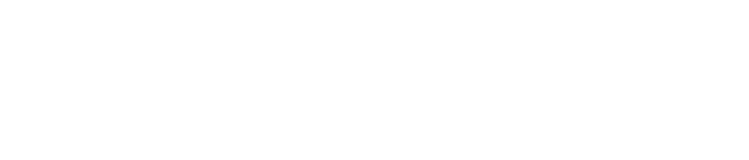
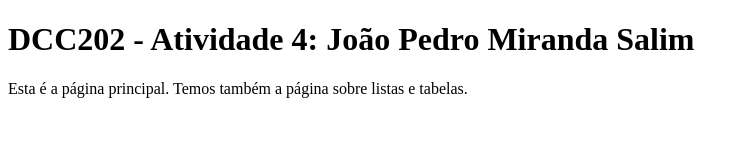
Before and after one commit to ufjf-dcc202/ufjf-dcc202-2023-3-b-atv4-jpsalim21, a website: page index.html in a window 1280 px wide. Shown: the whole page, without its empty margins (0-749 px from the left). Drawn offline with Linux system fonts and the light colour scheme.

Commit message:
Cria o main, seu título e seu parágrafo

```diff
--- a/index.html
+++ b/index.html
@@ -6,6 +6,11 @@
     <title>DCC202 - Atividade 4: João Pedro Miranda Salim</title>
 </head>
 <body>
-
+    <main>
+        <h1>DCC202 - Atividade 4: João Pedro Miranda Salim</h1>
+        <p>
+            Esta é a página principal. Temos também a página sobre listas e tabelas.
+        </p>
+    </main>
 </body>
 </html>
```
